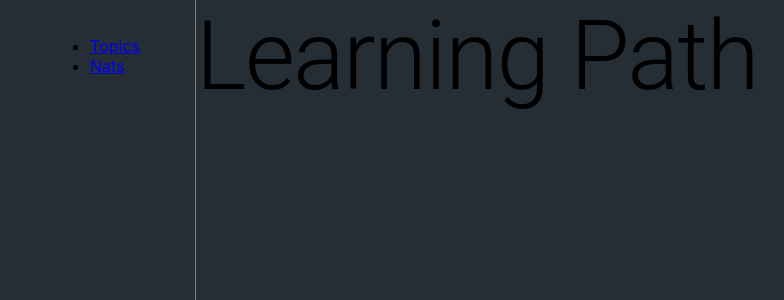
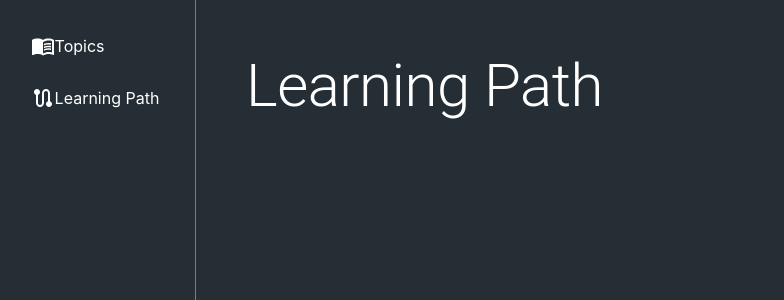
Before and after one commit to kristianhadberg/codelab-client, a React (Create React App) app: page /learning-path in a window 1280 px wide. Shown: the top 300 px of the page, without its empty margins (5-789 px from the left). Built offline with nearby package versions, Linux system fonts and the light colour scheme.

Commit message:
setup exercises table, and link to exercise/id

```diff
--- a/src/App.css
+++ b/src/App.css
@@ -1,5 +1,26 @@
 .App {
   display: flex;
+  color: #ffffff;
+}
+
+.main {
+  padding: 50px;
+}
+
+ul {
+  margin: 0;
+  padding: 0;
+  list-style-type: none;
+}
+
+a {
+  color: #ffffff;
+  text-decoration: none;
+
+}
+
+a:hover {
+  text-decoration: underline;
 }
 
 .sidenav {
@@ -12,3 +33,8 @@
   flex-direction: column;
   align-items: center;
 }
+
+.sidenav-link  {
+  display: flex;
+  align-items: center;
+}
--- a/src/App.tsx
+++ b/src/App.tsx
@@ -10,6 +10,7 @@ function App() {
     return (
         <div className="App">
             <SideNav />
+            <div className="main">
                 <Routes>
                     <Route path="/" element={<Navigate to="/topics" replace={true} />} />
                     <Route path="/topics" element={<TopicsPage />} />
@@ -17,6 +18,7 @@ function App() {
                     <Route path="/learning-path" element={<LearningPathPage />} />
                 </Routes>
             </div>
+        </div>
     );
 }
 
--- a/src/components/SideNav.tsx
+++ b/src/components/SideNav.tsx
@@ -1,7 +1,7 @@
 import React from "react";
-import { BrowserRouter, Link, Route, Router, Routes } from "react-router-dom";
-import TopicsPage from "../pages/TopicsPage";
-import LearningPathPage from "../pages/LearningPathPage";
+import { Link } from "react-router-dom";
+import MenuBookIcon from "@mui/icons-material/MenuBook";
+import RouteIcon from "@mui/icons-material/Route";
 
 const SideNav = () => {
     return (
@@ -9,10 +9,20 @@ const SideNav = () => {
             <nav>
                 <ul>
                     <li>
-                        <Link to="/topics">Topics</Link>
+                        <Link to="/topics">
+                            <div className="sidenav-link">
+                                <MenuBookIcon />
+                                <p>Topics</p>
+                            </div>
+                        </Link>
                     </li>
                     <li>
-                        <Link to="/learning-path">Nats</Link>
+                        <Link to="/learning-path">
+                            <div className="sidenav-link">
+                                <RouteIcon />
+                                <p>Learning Path</p>
+                            </div>
+                        </Link>
                     </li>
                 </ul>
             </nav>
--- a/src/components/TopicDetailPage.tsx
+++ b/src/components/TopicDetailPage.tsx
@@ -1,6 +1,6 @@
 import React, { useEffect } from "react";
-import { useParams } from "react-router-dom";
-import { CircularProgress, Typography } from "@mui/material";
+import { Link, useParams } from "react-router-dom";
+import { CircularProgress, Paper, Table, TableBody, TableCell, TableContainer, TableHead, TableRow, Typography } from "@mui/material";
 import { useAppDispatch, useAppSelector } from "../app/hooks";
 import { getTopic } from "../redux/slices/topics";
 import { getExercisesByTopicId } from "../redux/slices/exercises";
@@ -27,10 +27,35 @@ const TopicDetailPage = () => {
                 <CircularProgress />
             ) : (
                 <>
-                    <Typography variant="h2">{topic?.name}</Typography>
-                    <Typography variant="h4">Topic ID: {topicId}</Typography>
-                    <div className="exercises">
+                    <div className="header">
+                        <Typography variant="h2">{topic?.name}</Typography>
+                    </div>
+                    <div className="exercises" style={{ marginTop: "50px" }}>
                         <Typography variant="h4">Exercises</Typography>
+                        <TableContainer component={Paper}>
+                            <Table sx={{ minWidth: 650 }}>
+                                <TableHead>
+                                    <TableRow>
+                                        <TableCell sx={{ width: "100%" }}>Name</TableCell>
+                                        <TableCell>Difficulty</TableCell>
+                                        <TableCell>Submissions</TableCell>
+                                        <TableCell>Completed?</TableCell>
+                                    </TableRow>
+                                </TableHead>
+                                <TableBody>
+                                    {exercises.map((e) => (
+                                        <TableRow key={e.id}>
+                                            <Link to={`/exercise/${e.id}`}>
+                                                <TableCell>{e.name}</TableCell>
+                                            </Link>
+                                            <TableCell>temp</TableCell>
+                                            <TableCell>temp</TableCell>
+                                            <TableCell>temp</TableCell>
+                                        </TableRow>
+                                    ))}
+                                </TableBody>
+                            </Table>
+                        </TableContainer>
                     </div>
                 </>
             )}
--- a/src/pages/LearningPathPage.tsx
+++ b/src/pages/LearningPathPage.tsx
@@ -1,5 +1,5 @@
 import { Typography } from "@mui/material";
 
 export default function TopicsPage() {
-    return <Typography variant="h1">Learning Path</Typography>;
+    return <Typography variant="h2">Learning Path</Typography>;
 }
--- a/src/pages/TopicsPage.tsx
+++ b/src/pages/TopicsPage.tsx
@@ -21,14 +21,17 @@ export default function TopicsPage() {
                 <>
                     <Typography variant="h2">Topics</Typography>
                     <Typography variant="h6">Select a topic you want to learn about.</Typography>
+                    <div className="topics" style={{ marginTop: "50px" }}>
                         {topics.map((t) => (
-                        <div key={t.id} style={{ display: "flex" }}>
+                            <div key={t.id} style={{ display: "flex", alignItems: "center" }}>
                                 <Link to={`/topics/${t.id}`}>
-                                <Typography variant="h4">{t.name} -</Typography>
+                                    <Typography variant="h4">{t.name}</Typography>
                                 </Link>
+                                <span>&nbsp;-&nbsp;</span>
                                 <Typography variant="h5">learn more about arrays and collections</Typography>
                             </div>
                         ))}
+                    </div>
                 </>
             )}
         </div>
```
Lines whose indentation alone changed are shown as unchanged.
